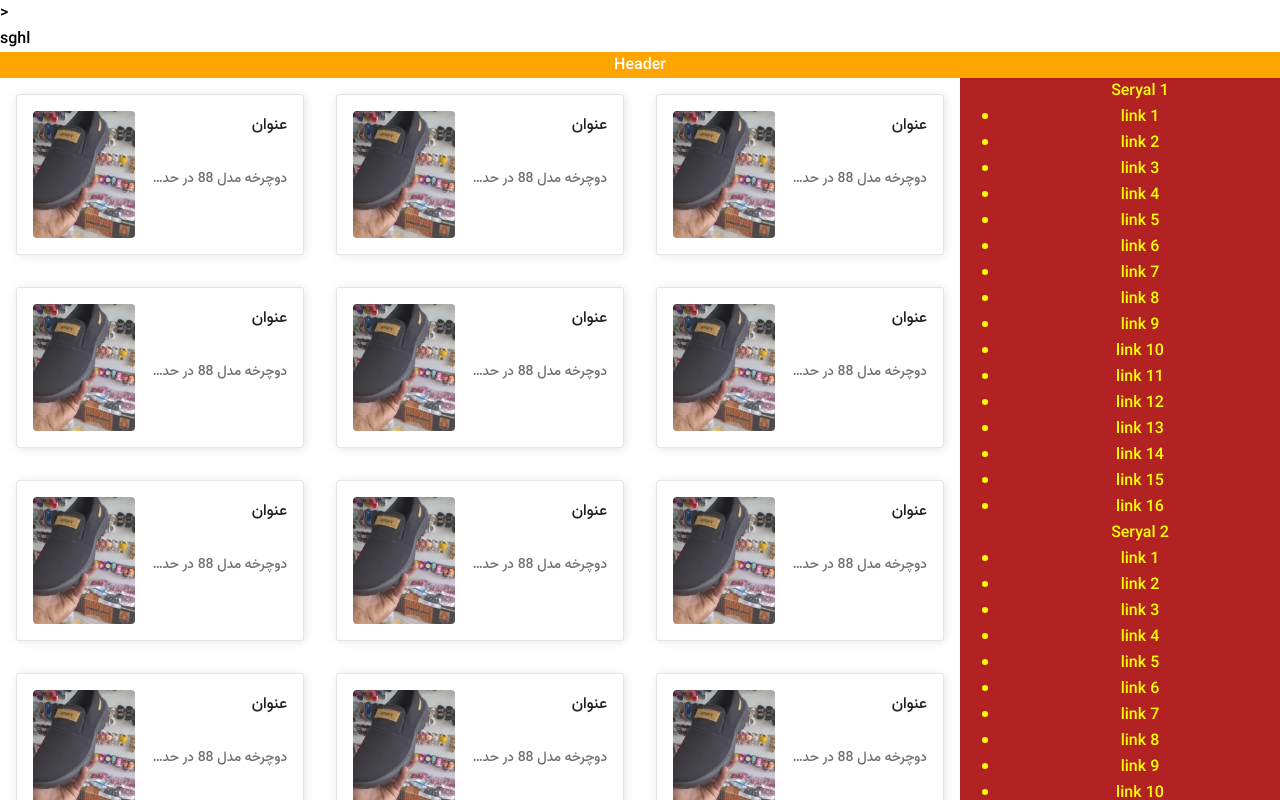
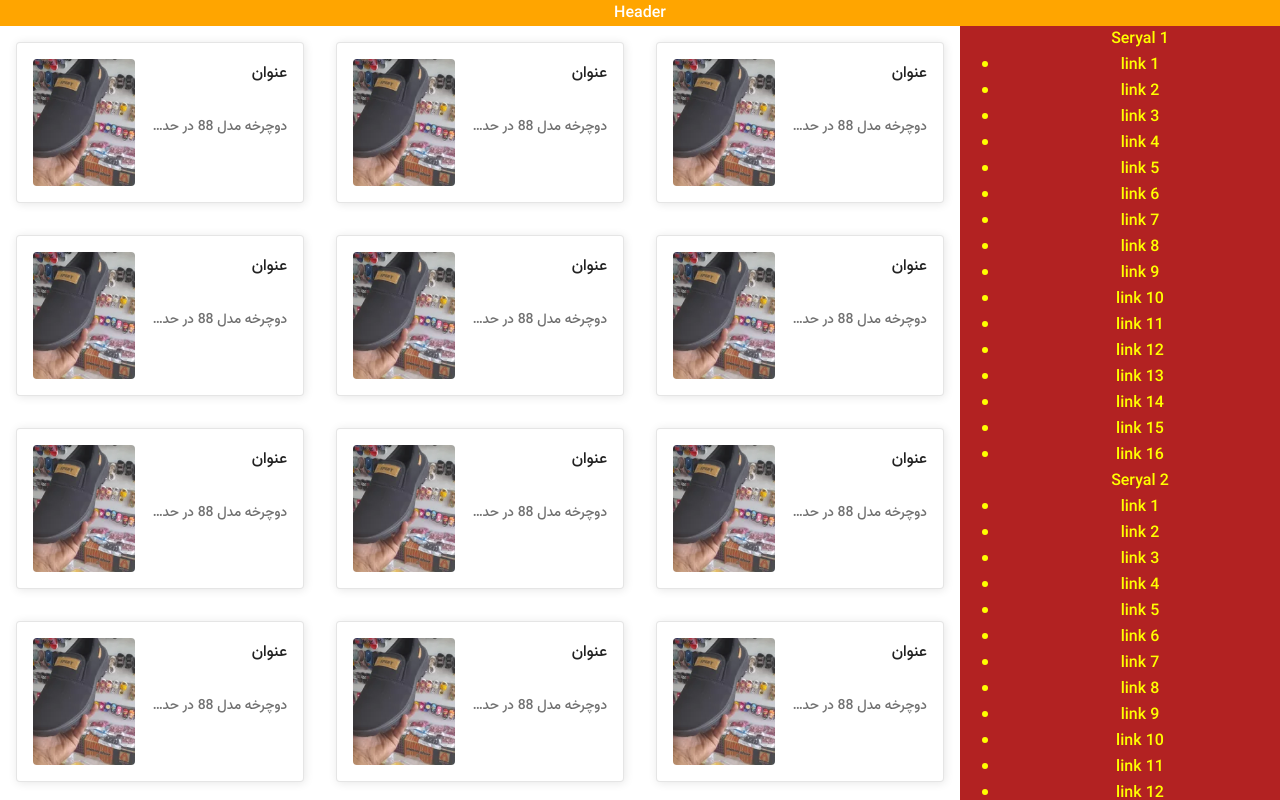
Before and after one commit to rezanikafarin700/hezaritem, a React (Create React App) app: page / in a window 1280 px wide. Shown: the top 800 px of the page. Built offline with nearby package versions, Linux system fonts and the light colour scheme.

Commit message:
delete font-awesome and test font-awesome

```diff
--- a/public/index.html
+++ b/public/index.html
@@ -28,7 +28,7 @@
     <!-- Add font vazir for global -->
      <link rel="stylesheet" href="/css/font-vazir.css" />
 
-     <!-- link font awesome -->>
+     <!-- link font awesome -->
       <link rel="stylesheet" href="./css/font-awesome.min.css">
 
     <title>React App</title>
--- a/src/App.js
+++ b/src/App.js
@@ -5,7 +5,6 @@ import './App.scss';
 function App() {
   return (
     <div className="app">
-      <span className='fa fa-user'>sghl</span>
       <Header/>
       <Main/>
       <Footer/>
```
